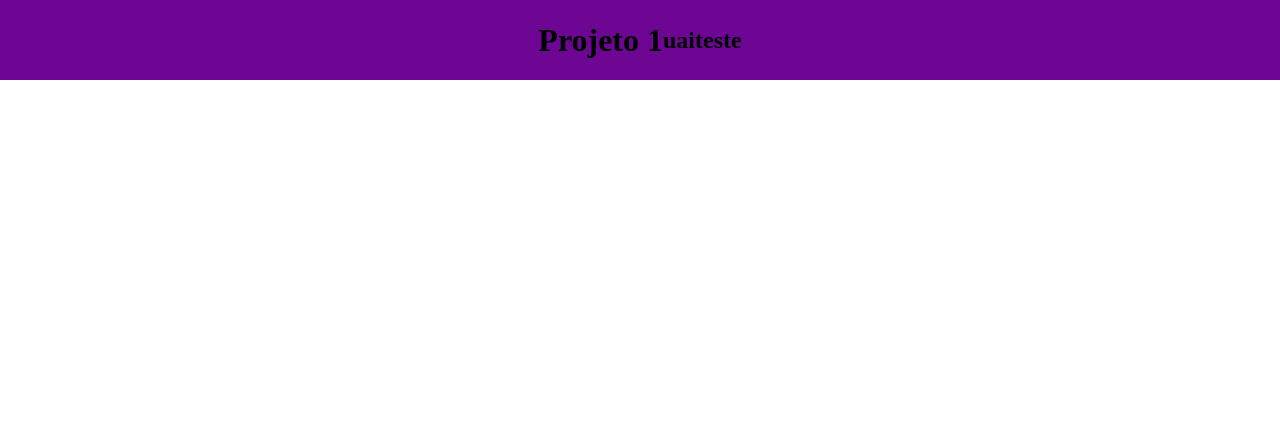
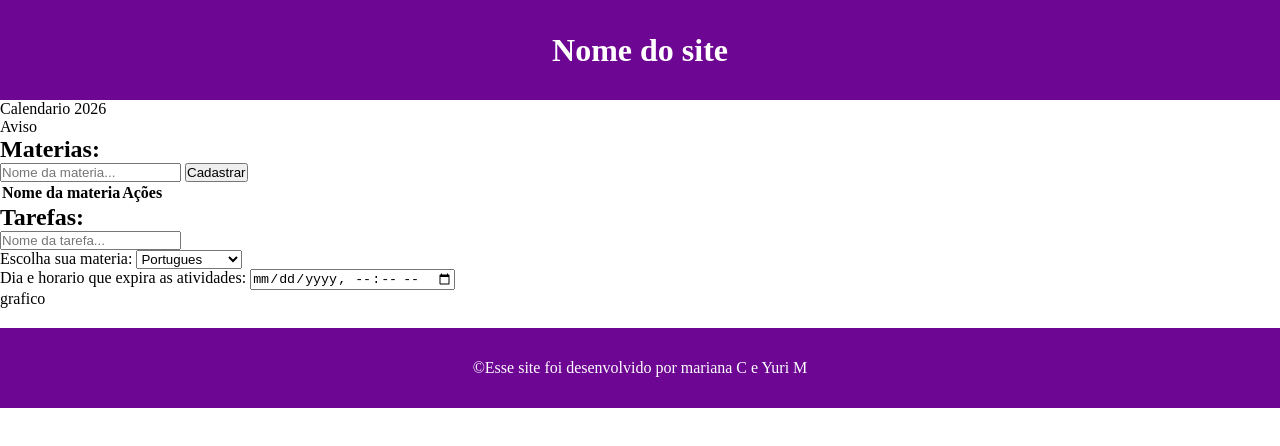
Before and after one commit to mcabetee/Projeto-1, a plain HTML site: page HTML/principal.html in a window 1280 px wide. Drawn offline with Linux system fonts and the light colour scheme; a script that the page names is missing.

Commit message:
Primeira versão do html

```diff
--- a/CSS/principal.css
+++ b/CSS/principal.css
@@ -6,11 +6,28 @@
 header{
 
     background-color:rgb(110, 6, 148);
+    color: white;
 
-    height:80px;
+    height:100px;
 
     display: flex;
     align-items:center;
     justify-content:center;
 
 }
+
+footer{
+
+    background-color:rgb(110, 6, 148);
+    color: white;
+
+    height: 80px;
+
+    margin-top: 20px;
+
+    display: flex;
+    justify-content: center;
+    align-items: center;
+
+
+}
--- a/HTML/principal.html
+++ b/HTML/principal.html
@@ -1,21 +1,142 @@
 <!DOCTYPE html>
 <html lang="pt-Br">
+
 <head>
     <meta charset="UTF-8">
     <meta name="viewport" content="width=device-width, initial-scale=1.0">
     <title>Projeto 1</title>
     <link rel="stylesheet" href="/CSS/principal.css">
 </head>
+
 <body>
 
     <header>
 
-        <h1>Projeto 1</h1>
-        <h2>uai</h2>
-        <h2>teste</h2>
+        <h1>Nome do site</h1>
 
     </header>
 
+    <main>
+
+        <section class="section_calenddarioEaviso">
+
+            <div>Calendario 2026</div>
+
+            <div>Aviso</div>
+
+        </section>
+
+        <section class="section_materias">
+
+            <h2>Materias:</h2>
+
+            <div class="div_inputsMaterias">
+
+                <input type="text" name="" id="inputMateria" placeholder="Nome da materia...">
+
+                <input type="button" value="Cadastrar">
+
+            </div>
+
+            <div class="div_materiasRes">
+
+                <table>
+
+                    <thead>
+                        <tr>
+                            <th>Nome da materia</th>
+                            <th>Ações</th>
+                        </tr>
+                    </thead>
+
+                    <tbody class="table_MateriaRes"> </tbody>
+                </table>
+
+            </div>
+
+        </section>
+
+        <section class="section_tarefas">
+
+            <h2>Tarefas:</h2>
+
+            <div class="div_inputsTarefas">
+
+                <div class="div_inputNomeDaTarefa">
+
+                    <input type="text" name="" id="" placeholder="Nome da tarefa...">
+
+                </div>
+
+                <div class="div_inputNomeDaMateria">
+
+                    <label for="materias">Escolha sua materia:</label>
+
+                    <select name="materias" id="materias">
+
+                        <optgroup label="Humanas">
+
+                            <option value="Portugues">Portugues</option>
+                            <option value="Historia">Historia</option>
+
+                        </optgroup>
+
+                        <optgroup label="Exatas">
+
+                            <option value="Matematica">Matematica</option>
+                            <option value="fisica">fisica</option>
+
+                        </optgroup>
+
+                    </select>
+
+                <!-- Esse input que está comentado é casos o select não de certo <input type="text" name="" id="" placeholder="Nome da materia...">
+                -->
+
+                </div>
+
+                <div class="div_inputElabelDatetime">
+
+                    <label for="datetime-local">Dia e horario que expira as atividades:</label>
+                    <input type="datetime-local" name="" id="">
+
+                </div>
+
+            </div>
+
+            <div class="div_tarefasRes">
+
+
+
+            </div>
+
+        </section>
+
+        <section class="section_total">
+
+            <div class="div_totalDeMaterias"></div>
+
+            <div class="div_totalDeTarefas"></div>
+
+            <div class="div_totalDePendencias"></div>
+
+        </section>
+
+        <section class="section_grafico">
+
+            <p>grafico</p>
+
+        </section>
+
+    </main>
+
+    <footer>
+
+        <p>&copy;Esse site foi desenvolvido por mariana C e Yuri M</p>
+
+    </footer>
+
     <script src="/JAVASCRIPT/principal.js"></script>
 </body>
+
 </html>
--- a/JAVASCRIPT/principal.js
+++ /dev/null
@@ -1 +0,0 @@
-alert('funcionando')
```
